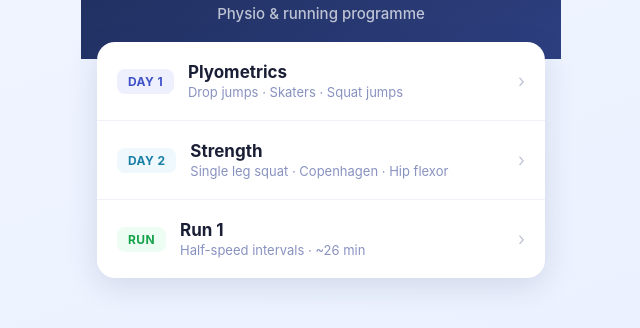
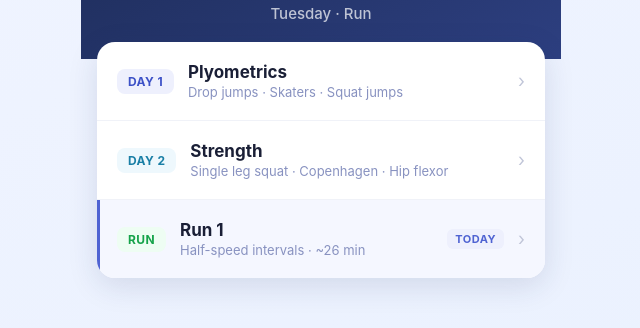
Before and after one commit to weepotty/physio-routine, a website: page index.html in a window 1280 px wide. Shown: the part 86-414 px from the top of the page, without its empty margins (319-959 px from the left). Drawn offline with Linux system fonts and the light colour scheme.

Commit message:
feat: highlight today's workout on home screen based on weekly schedule

```diff
--- a/index.html
+++ b/index.html
@@ -84,6 +84,28 @@
   .day-card:hover,
   .day-card:active {
     background: #f5f7ff;
+  }
+
+  .day-card.today {
+    background: #f5f7ff;
+    box-shadow: inset 3px 0 0 #4f63d2;
+  }
+
+  .day-today-badge {
+    flex-shrink: 0;
+    font-size: 11px;
+    font-weight: 700;
+    letter-spacing: 0.5px;
+    color: #4f63d2;
+    text-transform: uppercase;
+    padding: 3px 8px;
+    background: #eef0fd;
+    border-radius: 6px;
+  }
+
+  .day-today-badge.optional {
+    color: #7a82a6;
+    background: #f0f2f8;
   }
 
   .day-pill {
@@ -724,6 +746,16 @@ const routines = {
     ...mobility
   ]
 };
+
+const WEEKLY_SCHEDULE = {
+  1: { workout: 'day2', name: 'Strength' },
+  2: { workout: 'run',  name: 'Run' },
+  3: { workout: 'day2', name: 'Strength', optional: true },
+  4: { workout: 'day1', name: 'Plyometrics' },
+  5: { workout: 'day2', name: 'Strength' },
+  6: { workout: 'run',  name: 'Run' },
+};
+const DAY_NAMES = ['Sunday','Monday','Tuesday','Wednesday','Thursday','Friday','Saturday'];
 
 const REST_SECONDS = 5;
 const RUN_SECONDS = 60;
@@ -1381,7 +1413,36 @@ function restart() {
   render();
 }
 
+function initTodayHighlight() {
+  const day = new Date().getDay();
+  const todayName = DAY_NAMES[day];
+  const schedule = WEEKLY_SCHEDULE[day];
+
+  const heroSub = document.querySelector('#day-screen .home-hero p');
+  if (!schedule) {
+    heroSub.innerText = todayName + ' · Rest day';
+    return;
+  }
+
+  heroSub.innerText = todayName + ' · ' + schedule.name + (schedule.optional ? ' (if feeling good)' : '');
+
+  const cardSelectors = {
+    day1: '[onclick="selectDay(\'day1\')"]',
+    day2: '[onclick="selectDay(\'day2\')"]',
+    run:  '[onclick="startRun()"]',
+  };
+  const card = document.querySelector(cardSelectors[schedule.workout]);
+  if (!card) return;
+
+  card.classList.add('today');
+  const badge = document.createElement('span');
+  badge.className = 'day-today-badge' + (schedule.optional ? ' optional' : '');
+  badge.innerText = schedule.optional ? 'Today?' : 'Today';
+  card.insertBefore(badge, card.querySelector('.exercise-chevron'));
+}
+
 showScreen("day");
+initTodayHighlight();
 </script>
 
 </body>
```
